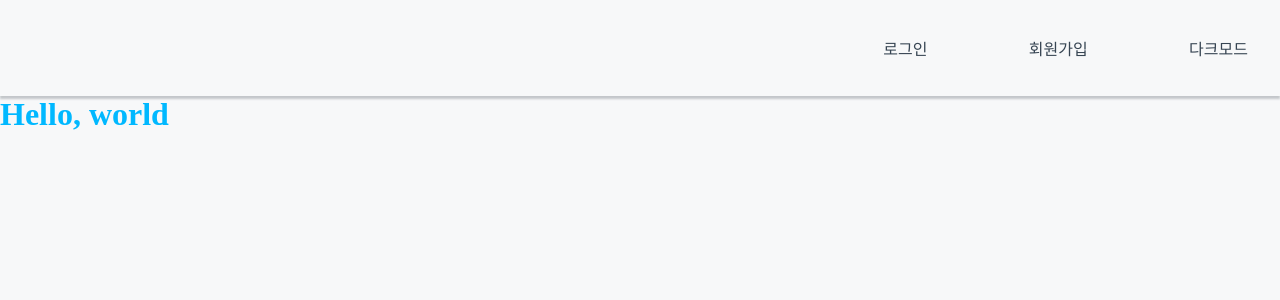
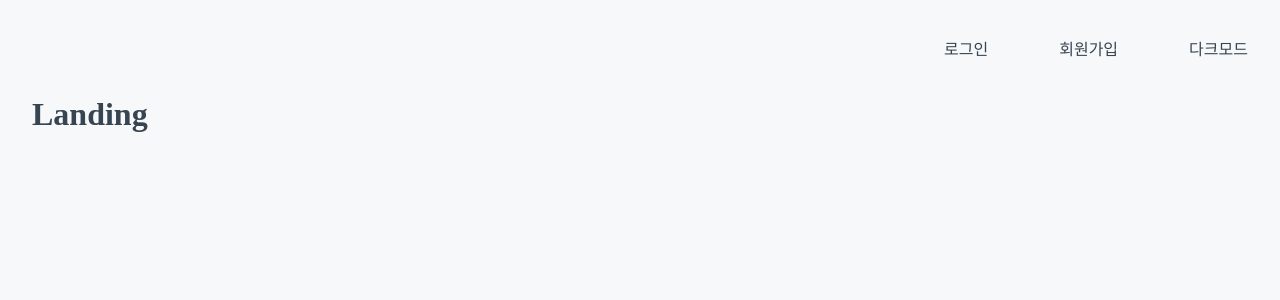
Before and after one commit to codestates/road-to-interview, a React (Create React App) app in the folder client/: page / in a window 1280 px wide. Shown: the top 300 px of the page. Built offline with nearby package versions, Linux system fonts and the light colour scheme.

Commit message:
new: layout 컴포넌트 구현

```diff
--- a/client/src/App.jsx
+++ b/client/src/App.jsx
@@ -1,9 +1,14 @@
-import { css, ThemeProvider } from '@emotion/react';
+import { ThemeProvider } from '@emotion/react';
 import { theme as THEME } from '@/styles';
 
 import Global from '@/styles/Global';
-import Nav from './components/shared/Nav';
 import { useMode } from './contexts/ModeContext';
+import RouteWithLayout from './hoc/RouteWithLayout';
+import { Switch } from 'react-router';
+import Landing from './pages/Landing';
+import Login from './pages/Login';
+import Signup from './pages/Signup';
+import MainLayout from './components/layouts/MainLayout';
 
 export default function App() {
   const [mode] = useMode();
@@ -11,16 +16,11 @@ export default function App() {
     <div>
       <ThemeProvider theme={THEME[mode]}>
         <Global theme={THEME[mode]} />
-        <Nav />
-        <h1
-          css={theme =>
-            css`
-              color: ${theme.colors.tint.blue[500]};
-            `
-          }
-        >
-          Hello, world
-        </h1>
+        <Switch>
+          <RouteWithLayout path="/" component={Landing} layout={MainLayout} />
+          <RouteWithLayout path="/login" component={Login} layout={MainLayout} />
+          <RouteWithLayout path="/signup" component={Signup} layout={MainLayout} />
+        </Switch>
       </ThemeProvider>
     </div>
   );
--- /dev/null
+++ b/client/src/components/layouts/MainLayout.jsx
@@ -0,0 +1,19 @@
+import React from 'react';
+import { spacing } from '@/styles';
+import styled from '@emotion/styled';
+import Nav from '../shared/Nav';
+
+export default function MainLayout({ children }) {
+  return (
+    <>
+      <Nav />
+      <Main>{children}</Main>
+    </>
+  );
+}
+
+const Main = styled.main`
+  max-width: 1400px;
+  margin: 0 auto;
+  padding: 0 ${spacing[7]};
+`;
--- a/client/src/components/shared/Nav.jsx
+++ b/client/src/components/shared/Nav.jsx
@@ -1,4 +1,5 @@
 import styled from '@emotion/styled';
+import { Link } from 'react-router-dom';
 
 import Flex from '../layouts/Flex';
 import { spacing } from '@/styles';
@@ -10,10 +11,16 @@ export default function Nav() {
   const [mode, toggleMode] = useMode();
   return (
     <Layout>
-      <Logo>{mode === 'light' ? <LogoLight /> : <LogoDark />}</Logo>
+      <Logo>
+        {mode === 'light' ? (
+          <LogoLight width="100%" height="100%" />
+        ) : (
+          <LogoDark width="100%" height="100%" />
+        )}
+      </Logo>
       <Group justifyContent="between">
-        <span>로그인</span>
-        <span>회원가입</span>
+        <Link to="/login">로그인</Link>
+        <Link to="/signup">회원가입</Link>
         <span onClick={() => toggleMode()}>다크모드</span>
       </Group>
     </Layout>
@@ -21,18 +28,18 @@ export default function Nav() {
 }
 
 const Layout = styled.nav`
-  max-width: 1400px;
+  max-width: 1920px;
   height: 6rem;
   padding: 0 ${spacing[7]};
   margin: 0 auto;
   display: flex;
   align-items: center;
-  box-shadow: 0px 3px 2px ${({ theme }) => theme.colors.shadow.basic};
 `;
 const Group = styled(Flex)`
-  width: 30%;
+  width: 25%;
 `;
 const Logo = styled.i`
   width: 25%;
+  height: 100%;
   margin-right: auto;
 `;
--- /dev/null
+++ b/client/src/hoc/RouteWithLayout.jsx
@@ -0,0 +1,34 @@
+import { Route } from 'react-router-dom';
+import PropTypes from 'prop-types';
+
+RouteWithLayout.defaultProps = {
+  component: () => null,
+  layout: () => null,
+  exact: true,
+};
+
+RouteWithLayout.propTypes = {
+  component: PropTypes.func,
+  layout: PropTypes.func,
+  exact: PropTypes.bool,
+  path: PropTypes.string.isRequired,
+};
+
+export default function RouteWithLayout({
+  component: Component,
+  layout: Layout,
+  exact,
+  path,
+}) {
+  return (
+    <Route {...{ exact, path }}>
+      {Layout ? (
+        <Layout>
+          <Component />
+        </Layout>
+      ) : (
+        <Component />
+      )}
+    </Route>
+  );
+}
--- /dev/null
+++ b/client/src/pages/Landing.jsx
@@ -0,0 +1,7 @@
+export default function Landing() {
+  return (
+    <div>
+      <h1>Landing</h1>
+    </div>
+  );
+}
--- /dev/null
+++ b/client/src/pages/Login.jsx
@@ -0,0 +1,7 @@
+export default function Login() {
+  return (
+    <div>
+      <h1>Login</h1>
+    </div>
+  );
+}
--- /dev/null
+++ b/client/src/pages/Signup.jsx
@@ -0,0 +1,7 @@
+export default function Signup() {
+  return (
+    <div>
+      <h1>Signup</h1>
+    </div>
+  );
+}
```
Also changed, not shown: client/.prettierrc.json, 2 other files (tests, documents, lock files or other folders).
